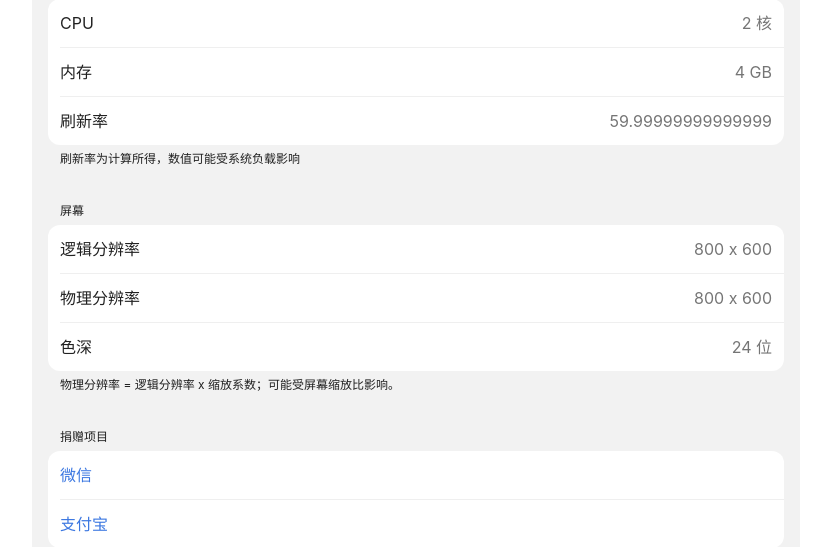
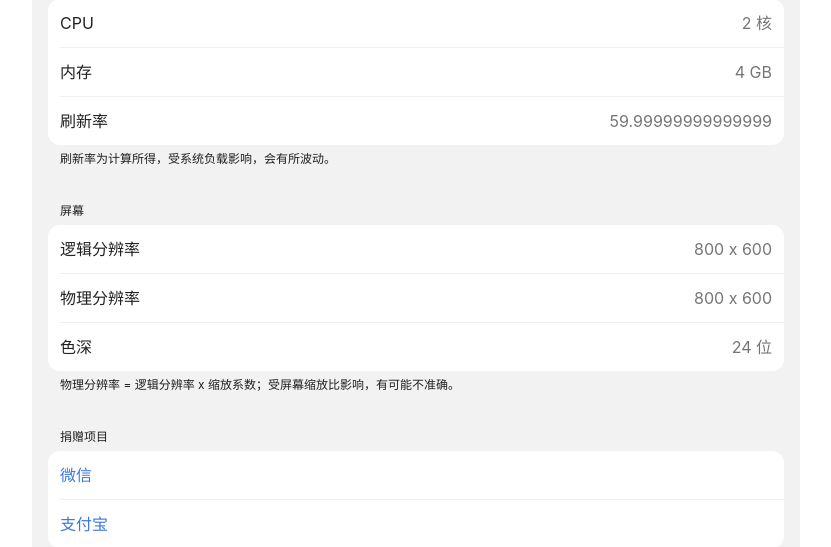
Before and after one commit to jackjyq/ip, a Django app: template templates/index.html in a window 1280 px wide. Shown: the part 1057-1604 px from the top of the page, without its empty margins (224-1055 px from the left). Run offline with Django 3.2, Linux system fonts and the light colour scheme; the template is opened without the code that fills it, so the values that code supplies are empty.

Commit message:
修改备注

```diff
--- a/templates/index.html
+++ b/templates/index.html
@@ -155,7 +155,7 @@
             <span id="fps">0</span>
           </li>
         </ul>
-        <p>刷新率为计算所得，数值可能受系统负载影响</p>
+        <p>刷新率为计算所得，受系统负载影响，会有所波动。</p>
       </section>
       <section>
         <h1>屏幕</h1>
@@ -173,7 +173,7 @@
             <span id="colorDepth">未知</span>
           </li>
         </ul>
-        <p>物理分辨率 = 逻辑分辨率 x 缩放系数；可能受屏幕缩放比影响。</p>
+        <p>物理分辨率 = 逻辑分辨率 x 缩放系数；受屏幕缩放比影响，有可能不准确。</p>
       </section>
       <section>
         <h1>捐赠项目</h1>
```
